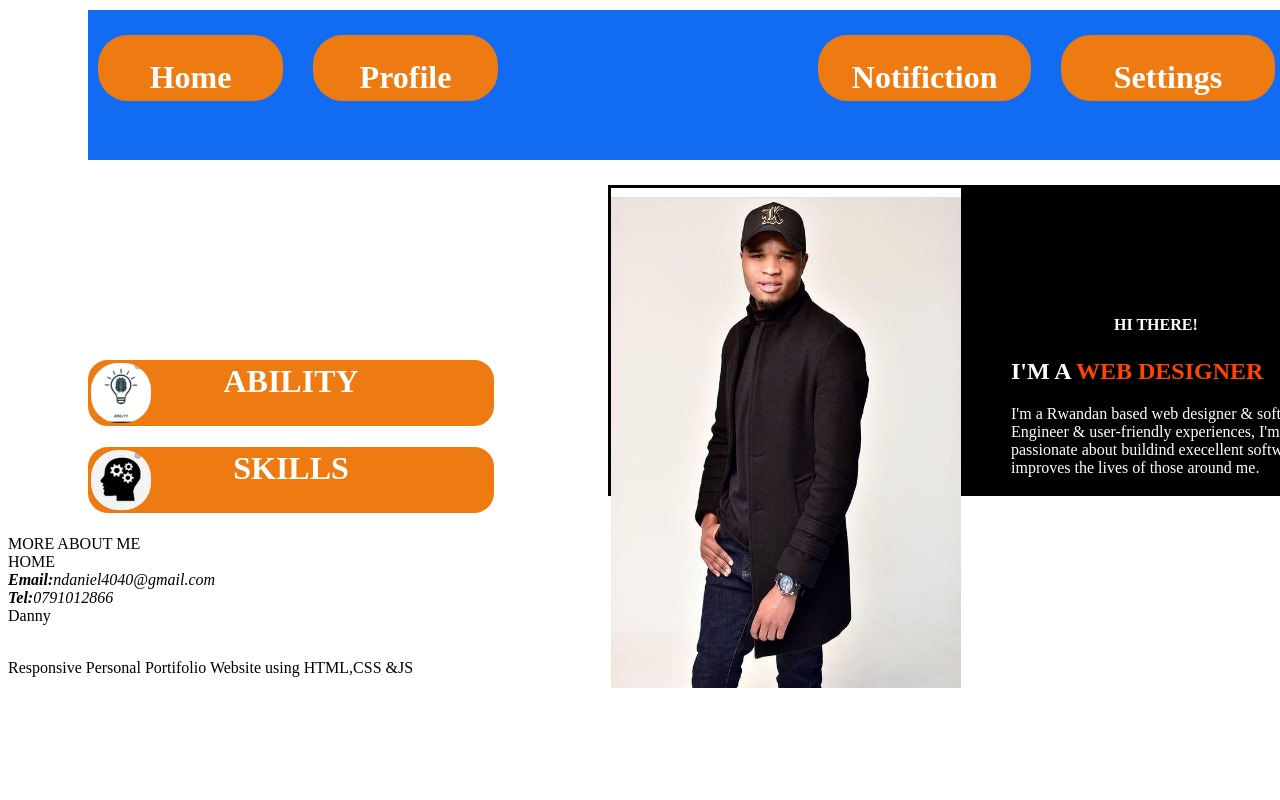
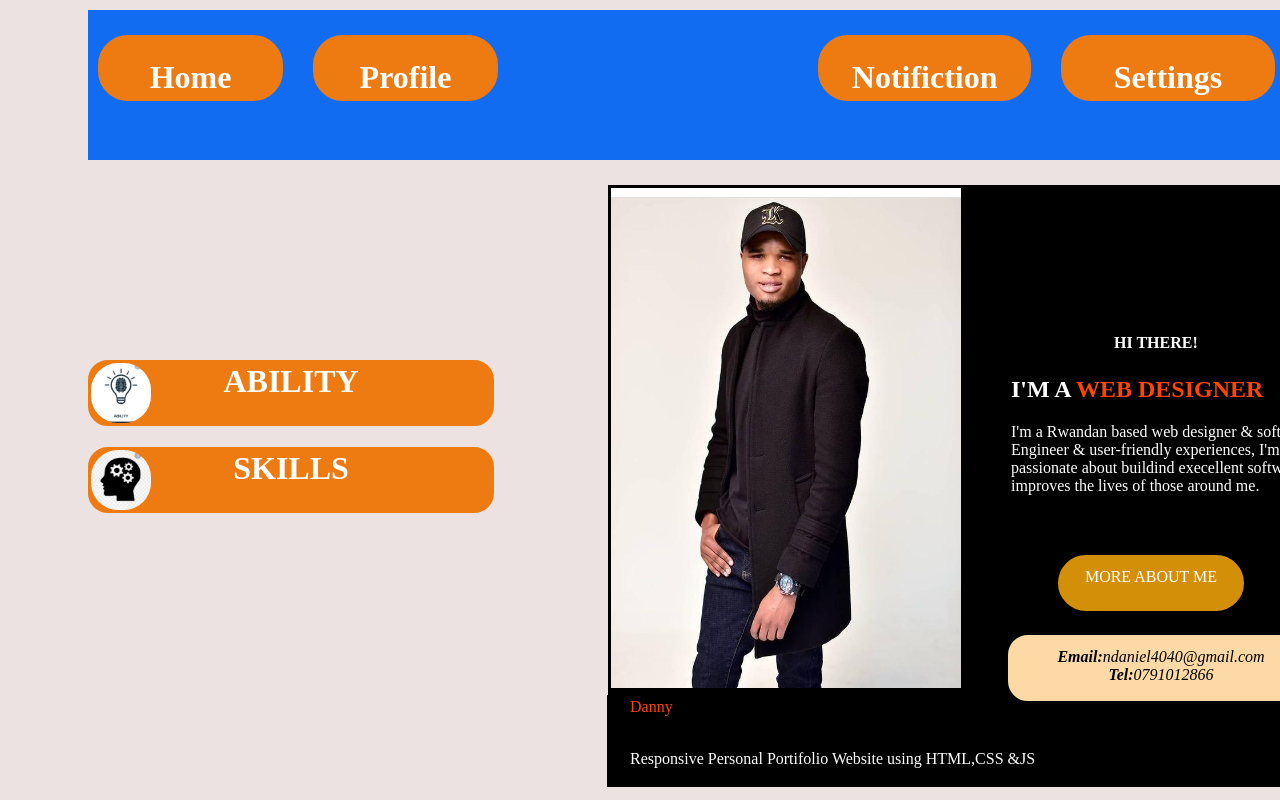
Before and after one commit to PackDevs/Danny-L2G1, a plain HTML site: page index.html in a window 1280 px wide. Shown: the top 800 px of the page. Drawn offline with Linux system fonts and the light colour scheme.

Commit message:
commit on index.js push to portfolio

```diff
--- a/index.html
+++ b/index.html
@@ -8,9 +8,9 @@
 
     <title>Persnal Portifolio</title>
 </head>
-  <body >
+  <body  class="body">
 
-        <div class="navabars">
+        <div class="navabars" id="navaba">
             <div class="left">
                 <a href="#"><h1>Home</h1></a>
                 <a href="#"><h1>Profile</h1></a>
@@ -36,7 +36,9 @@
                    <div class="danny">
                     <img src="danny px.jpeg" width="350px" height="500px">
                 </div>
+
                 <div class="pragraph">
+                    <i>Home </i>
                     <h4> HI THERE!</h4>
                      <h2>I'M A <b> WEB DESIGNER</b></h2>
                     <P>I'm a Rwandan based web designer & software<br>Engineer & user-friendly experiences, I'm <br>passionate about buildind execellent software that<br> improves the lives of those around me. </P>
@@ -46,15 +48,18 @@
 
 
          <div class="inform">MORE ABOUT ME</div>
-         <div class="home">HOME</div>
+
          <div class="email"><i><b>Email:</b>ndaniel4040@gmail.com<br><b>Tel:</b>0791012866</i>
          </div>
 
          <div class="bottom">
-               Danny<br><br></div>
+               Danny<br><br>
                <p>Responsive Personal Portifolio Website using HTML,CSS &JS</p>
-
+            </div>
         </div>
 
 </body>
+<script src="index.js">
+
+</script>
 </html>
--- /dev/null
+++ b/index.js
@@ -0,0 +1,24 @@
+const bod =document.querySelector("body");
+console.log(bod)
+let body=document.getElementById("body")
+console.log(body)
+ let cont=document.getElementById("navaba");
+//  console.log(cont)
+let lft=document.getElementsByClassName("left");
+ let rgt=document.getElementsByClassName("right");
+
+body.addEventListener("click",function(e){
+
+ })
+
+
+// let bod=document.getElementById("but");
+// console.log("bod");
+// let but=document.getElementById("but");
+// let lft=document.getElementById("lft");
+// let rgt=document.getElementById("rgt");
+
+
+// but.addEventListener("click",function(e){
+
+// })
--- a/style.css
+++ b/style.css
@@ -6,6 +6,9 @@
     background-color: #126cf2;
     height: 150px;
     width: 1500px;
+}
+body{
+   background-color: #ece2e2;
 }
 .left{
     margin-top: 25px;
@@ -30,6 +33,7 @@
 }
 
 .right a{
+   padding-top: -10px;
     text-align: center;
 color: white;
 text-decoration: none;
@@ -59,11 +63,16 @@ background-color: #ee7b11;
         height: 60px;
     }
     .sidebar{
+      grid-gap:100px;
         margin-left: 80px;
         margin-top: 200px;
     }
+    a:hover {
+      visibility: hidden;
+    }
 
     .sidebar a h1{
+
         color: white;
         margin-top: -70px;
         text-decoration: none;
@@ -122,7 +131,68 @@ background-color: #ee7b11;
      .mainpage h2 b{
         color: orangered
      }
+     .home{
+      /* margin-bottom: -100px; */
+      margin-left: 1500px;
+      color: white;
+      border: solid#bb5f0b;
+      width: 120px;
+      text-align: center;
+      padding-top: 10px;
+      border-radius: 25px;
+      height: 30px;
+      background-color:#bb5f0b;
+     }
+     .bottom{
+      color: orangered;
+      background-color: black;
+      margin-top: 182px;
+      margin-left: 599px;
+      padding-left: 20px;
+      border: solid black;
+      width: 956px;
+
+     }
+     .pragraph i{
+      border-radius: 5px;
+      background-color: #ee7b11;
+      color: white;
+      margin-left: 700px;
+
+     }
+     .bottom p{
+      color: white;
+     }
 
      .pragraph{
+      height: 800px;
+      position: fixed;
         margin-top: -400px;
      }
+
+     .inform{
+      position: fixed;
+      padding-top:10px;
+      margin-top: 20px;
+      text-align: center;
+      margin-left: 1050px;
+      border: solid #d48f09;
+      width: 180px;
+      height: 40px;
+      color: white;
+      background-color: #d48f09;
+      border-radius: 30px;
+     }
+
+     .email{
+      margin-top: 100px;
+      position: fixed;
+      margin-left: 1000px;
+      border: solid #fcd9a5;
+      width: 300px;
+      height: 50px;
+      border-radius: 20px;
+      text-align: center;
+      background-color: #fcd9a5;
+      padding-top: 10px;
+     }
```
